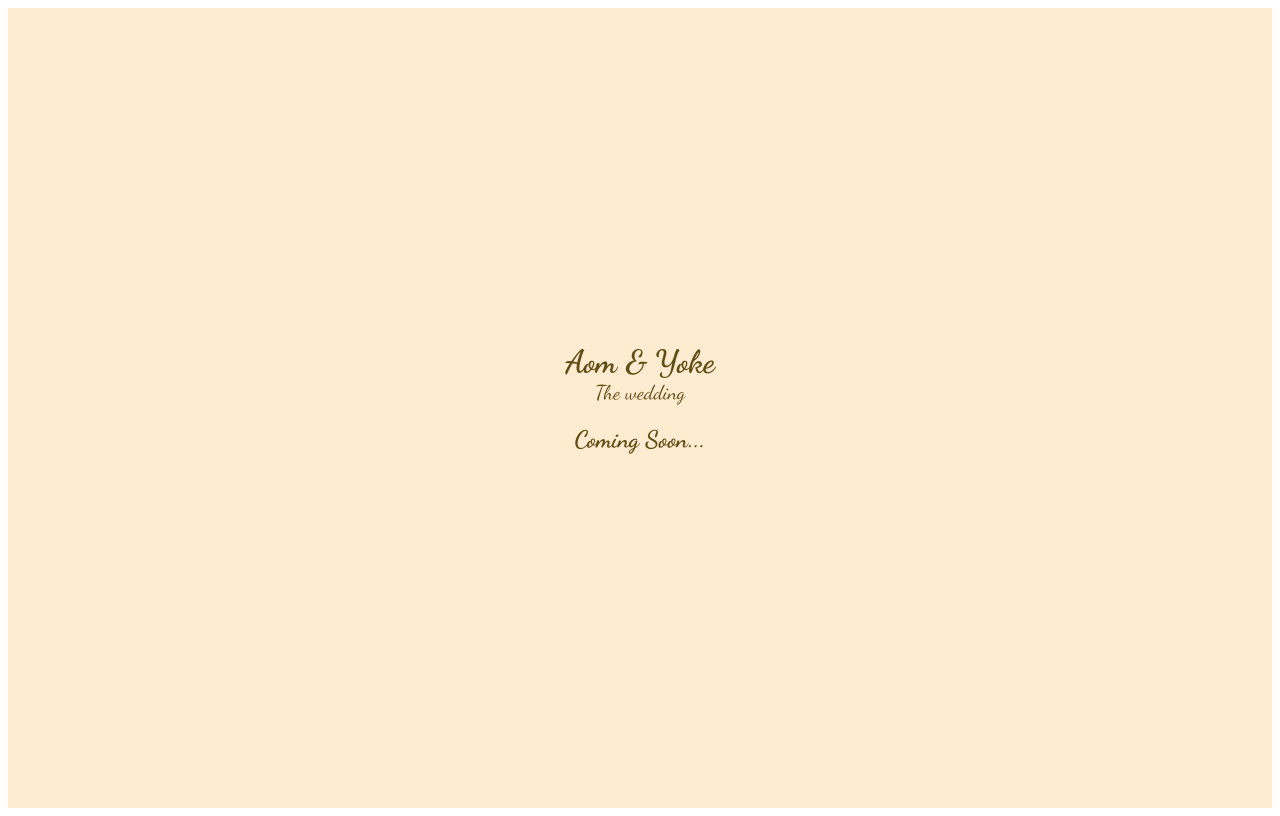
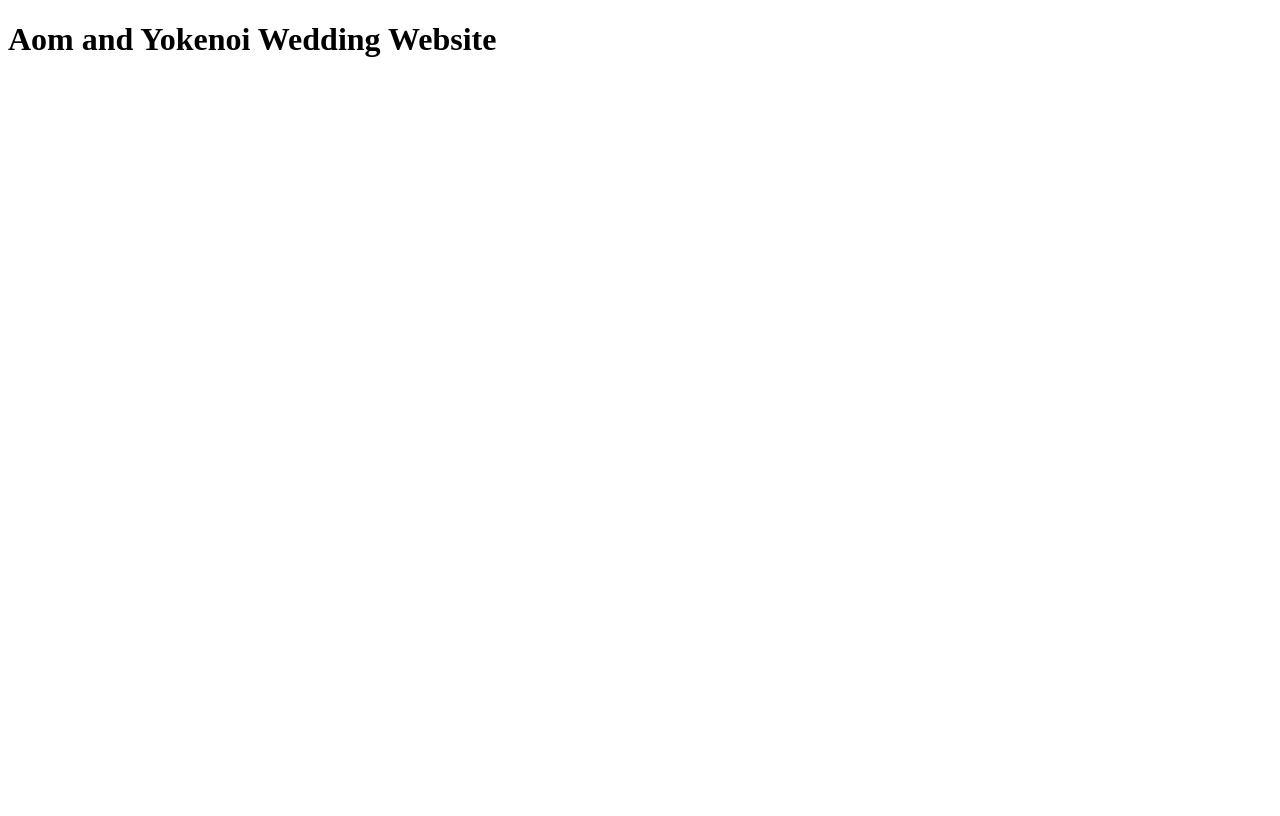
Before and after one commit to yokenoi/aom-yokenoi-wedding-website-app, a SvelteKit app: page / in a window 1280 px wide. Built offline with nearby package versions, Linux system fonts and the light colour scheme; a web font is replaced by a local one.

Commit message:
Remove Margin from Page

```diff
--- a/src/routes/+page.svelte
+++ b/src/routes/+page.svelte
@@ -1,9 +1 @@
-<script>
-    import UnderDevelopment from "./UnderDevelopment.svelte";
-</script>
-
-<svelte:head>
-    <title>Aom & Yoke Wedding</title>
-</svelte:head>
-
-<UnderDevelopment />
+<h1>Aom and Yokenoi Wedding Website</h1>
```
